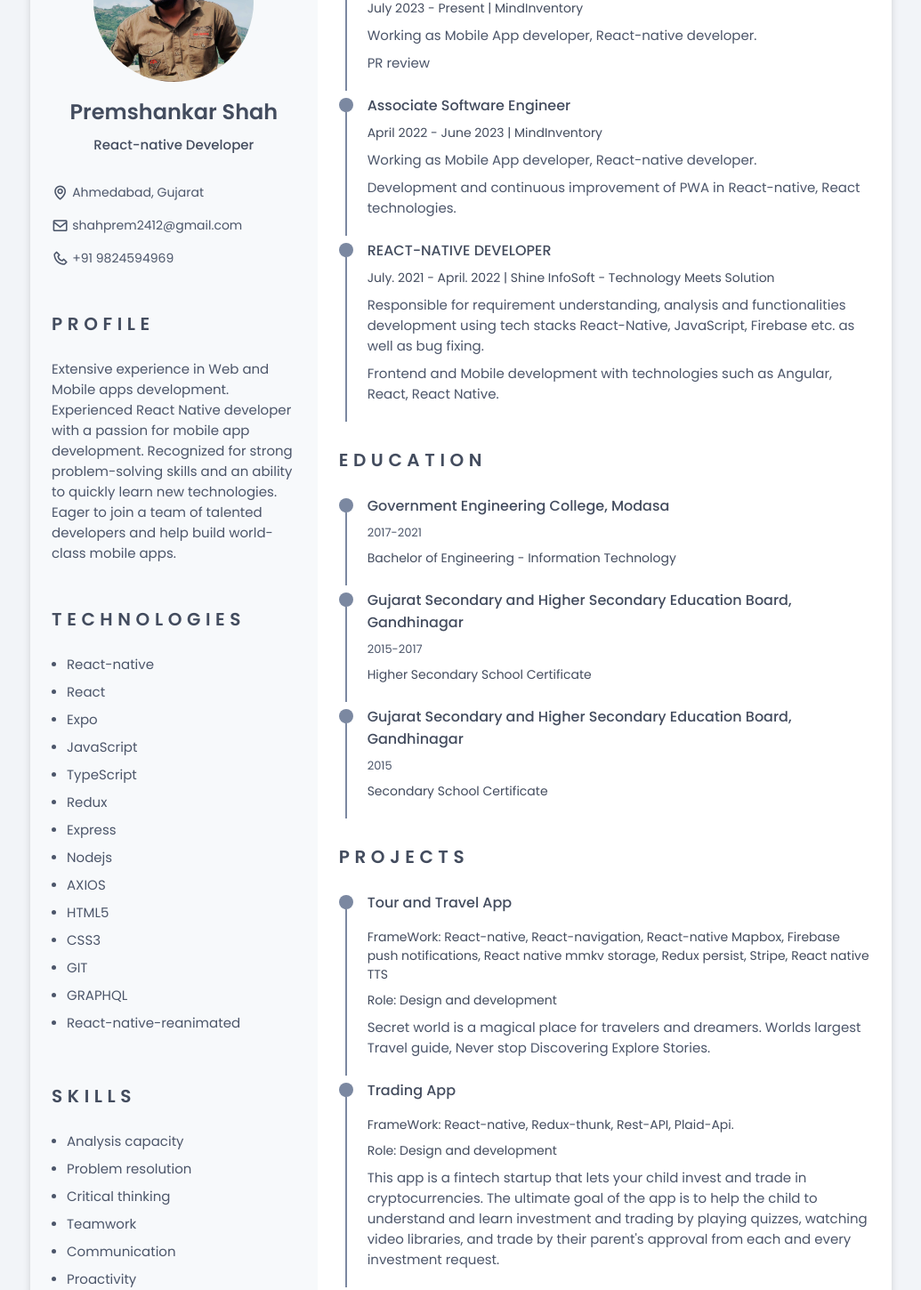
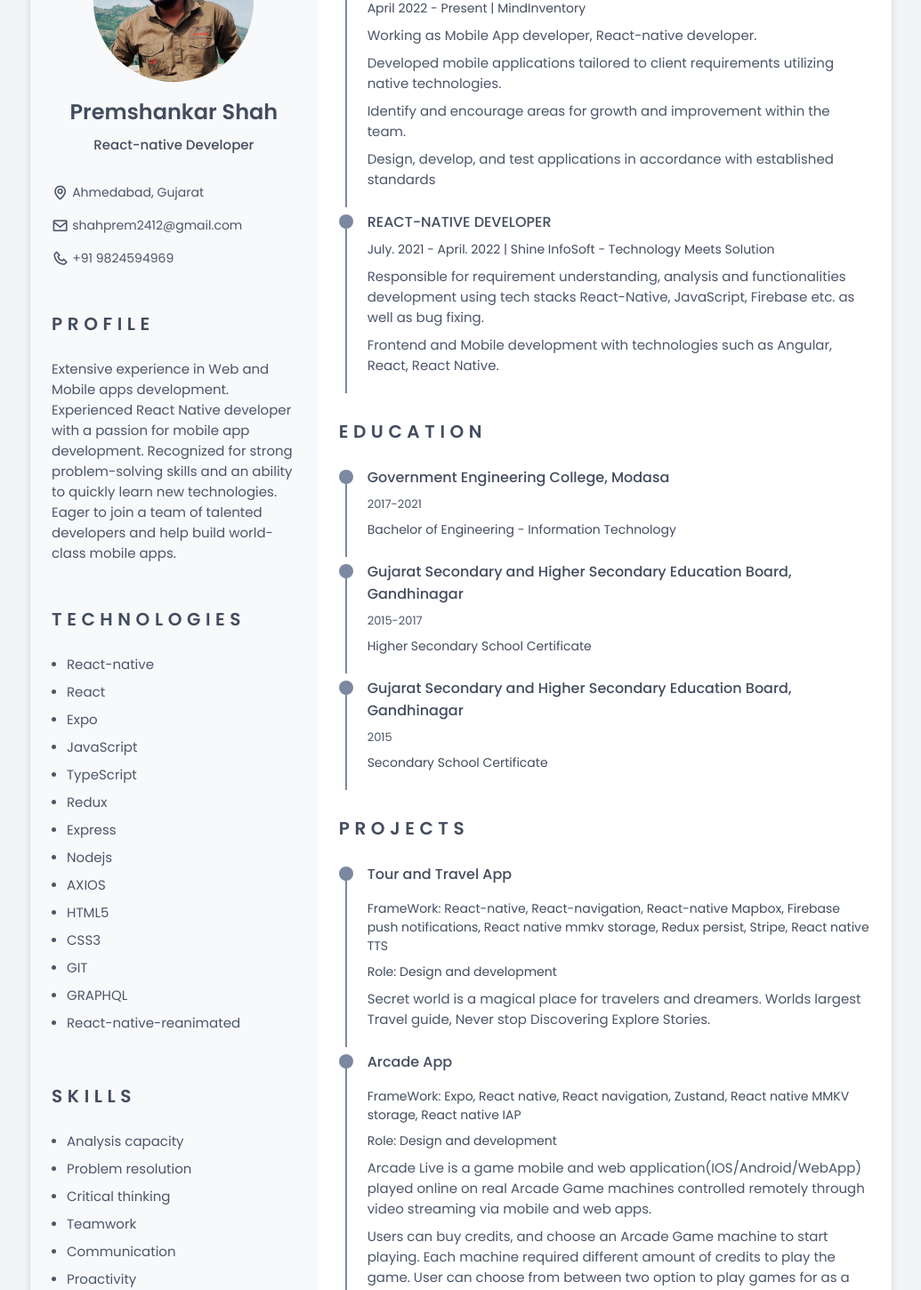
Before and after one commit to Prem2412/resume, a React (Create React App) app: page / in a window 1280 px wide. Shown: the part 160-1610 px from the top of the page at 89% size, without its empty margins (122-1157 px from the left). Built offline with nearby package versions, Linux system fonts and the light colour scheme.

Commit message:
feat(update :zap:) : new updates added

```diff
--- a/src/schemas/data.js
+++ b/src/schemas/data.js
@@ -69,20 +69,13 @@ export const Data = {
     works: [
       {
         title: "Software Engineer",
-        period: "July 2023 - Present",
+        period: "April 2022 - Present",
         company: "MindInventory",
         description: [
           "Working as Mobile App developer, React-native developer.",
-          "PR review",
-        ],
-      },
-      {
-        title: "Associate Software Engineer",
-        period: "April 2022 - June 2023",
-        company: "MindInventory",
-        description: [
-          "Working as Mobile App developer, React-native developer.",
-          "Development and continuous improvement of PWA in React-native, React technologies.",
+          "Developed mobile applications tailored to client requirements utilizing native technologies.",
+          "Identify and encourage areas for growth and improvement within the team.",
+          "Design, develop, and test applications in accordance with established standards"
         ],
       },
       {
@@ -132,6 +125,39 @@ export const Data = {
               "https://play.google.com/store/apps/details?id=com.app.secretworld",
           },
           { iOS: "https://apps.apple.com/us/app/secret-world/id6447253280" },
+        ],
+      },
+      {
+        name: "Arcade App",
+        company: "Mindinventory",
+        role: "Design and development",
+        framework: "Expo, React native, React navigation, Zustand, React native MMKV storage, React native IAP",
+        description: [
+          "Arcade Live is a game mobile and web application(IOS/Android/WebApp) played online on real Arcade Game machines controlled remotely through video streaming via mobile and web apps.",
+          "Users can buy credits, and choose an Arcade Game machine to start playing. Each machine required different amount of credits to play the game. User can choose from between two option to play games for as a reward: Play for Tickets & Play for Games.",
+        ],
+        link: [
+          // {
+          //   android:
+          //     "https://play.google.com/store/apps/details?id=com.app.secretworld",
+          // },
+          // { iOS: "https://apps.apple.com/us/app/secret-world/id6447253280" },
+        ],
+      },
+      {
+        name: "Tools App",
+        company: "Mindinventory",
+        role: "Design and development",
+        framework: "Return is an app-based platform facilitating trades of pant-bags. The danish pant-system has been around for many years and serves as a method to ensure recyclable bottles and cans gets recycled in a proper way.",
+        description: [
+          "Expo, React-navigation, React native Map, Expo push notifications, Context Api, Styled components",
+        ],
+        link: [
+          {
+            android:
+              "https://play.google.com/store/apps/details?id=com.returndk.returnapp",
+          },
+          { iOS: "https://apps.apple.com/dk/app/return-return-earn/id1620342962" },
         ],
       },
       {
```
